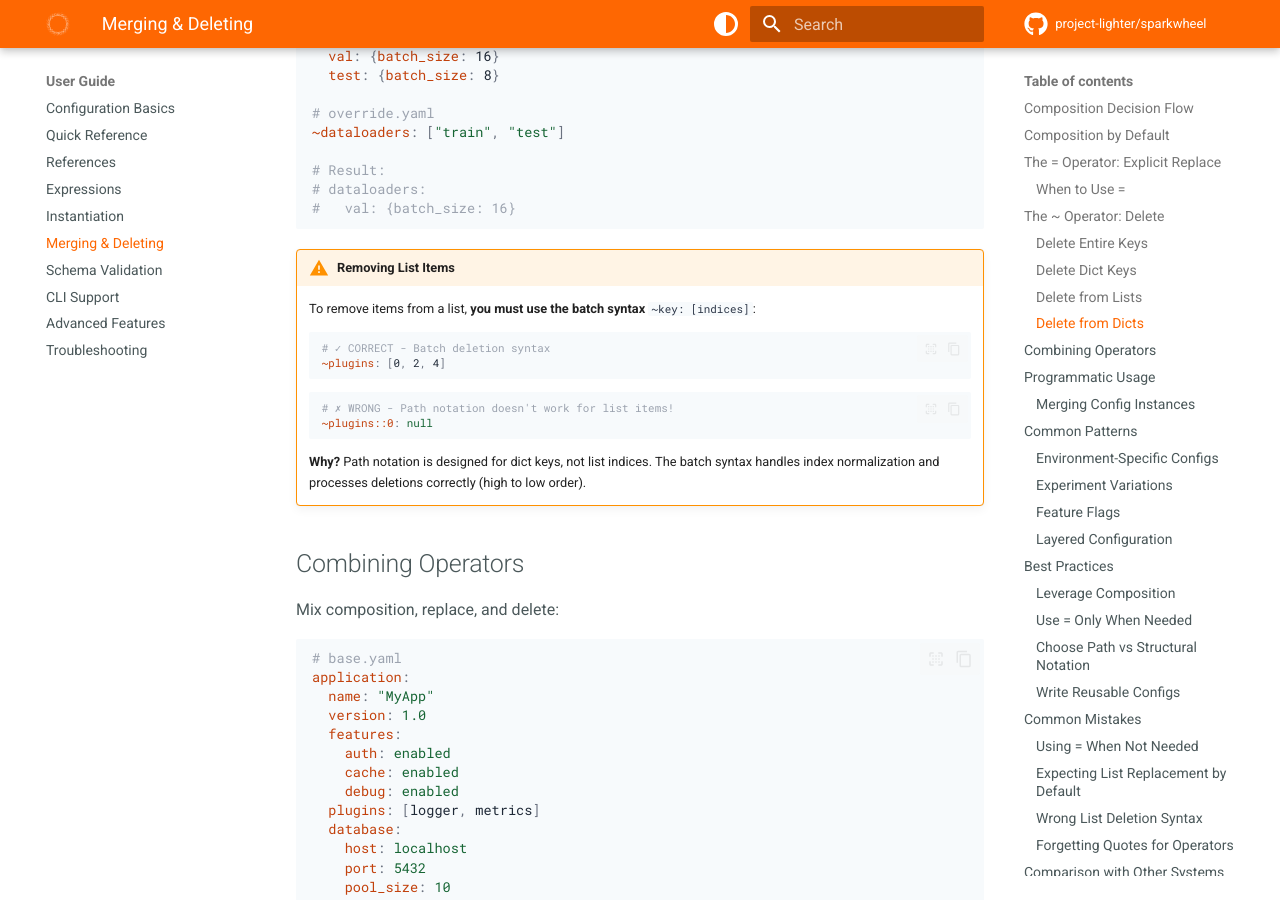
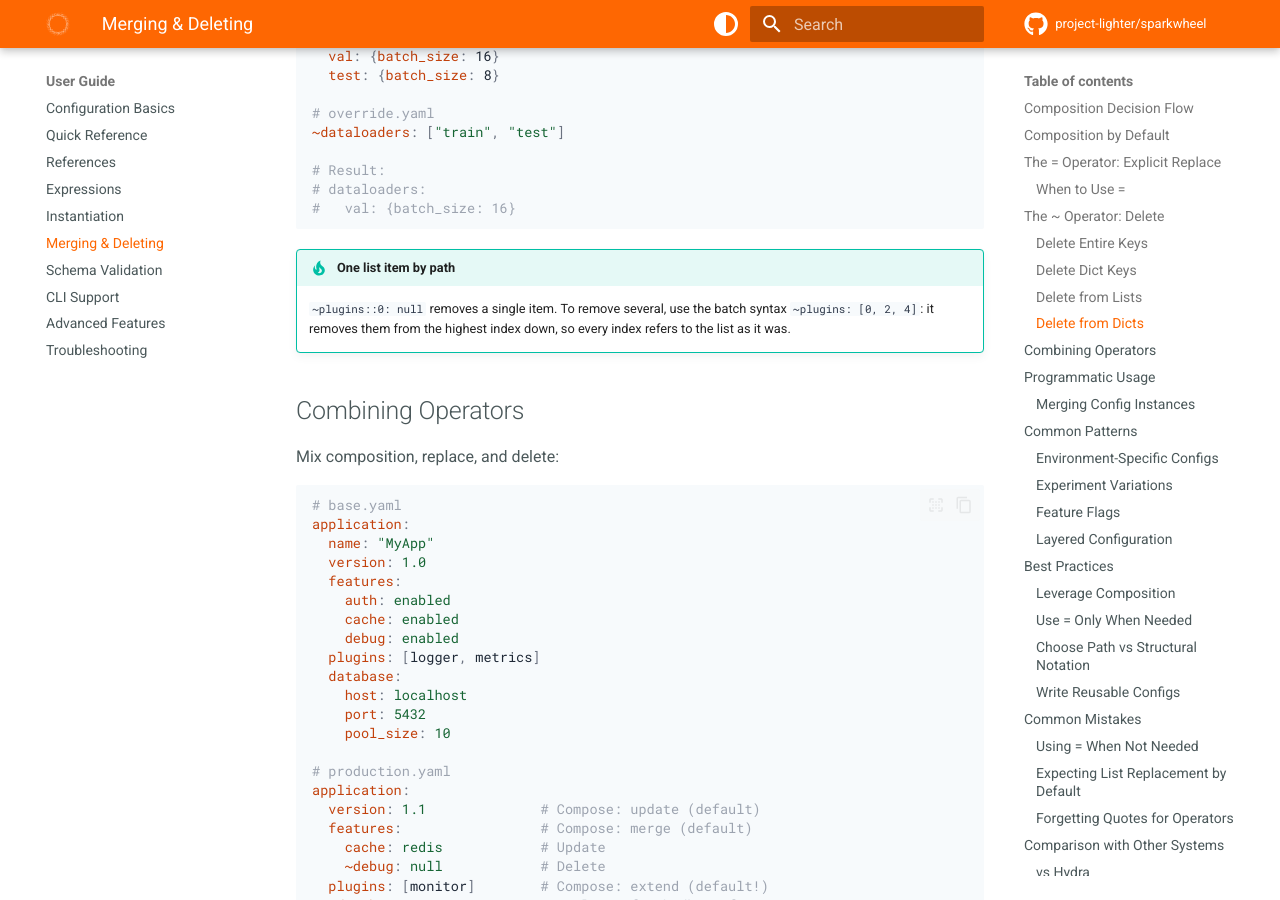
Before and after one commit to project-lighter/sparkwheel, an MkDocs documentation site: the page built from docs/user-guide/operators.md, in a window 1280 px wide and 900 px high, scrolled down 4106 px. Built offline with MkDocs 1.6.1 and Material for MkDocs 9.7.7, drawn with Linux system fonts in a browser that asks for light colours; comment, search, counter and statistics services are not loaded; some of the changed text lies outside the part shown.

Commit message:
fix: load files whose path holds '=', delete list items by path, keep special keys on components
A string that names an existing file is loaded as a file, so update("runs/lr=0.1/config.yaml")
works, and a leading ~ in a file path is expanded. ~list::N removes that item instead of doing
nothing. An override can no longer add _disabled_, _mode_ or _args_ to a plain dict, where they
did nothing; adding _target_ still turns it into a component. The hint for a new key no longer
mentions a command line.

````diff
--- a/docs/user-guide/operators.md
+++ b/docs/user-guide/operators.md
@@ -198,20 +198,8 @@ dataloaders:
 #   val: {batch_size: 16}
 ```
 
-!!! warning "Removing List Items"
-    To remove items from a list, **you must use the batch syntax** `~key: [indices]`:
-
-    ```yaml
-    # ✓ CORRECT - Batch deletion syntax
-    ~plugins: [0, 2, 4]
-    ```
-
-    ```yaml
-    # ✗ WRONG - Path notation doesn't work for list items!
-    ~plugins::0: null
-    ```
-
-    **Why?** Path notation is designed for dict keys, not list indices. The batch syntax handles index normalization and processes deletions correctly (high to low order).
+!!! tip "One list item by path"
+    `~plugins::0: null` removes a single item. To remove several, use the batch syntax `~plugins: [0, 2, 4]`: it removes them from the highest index down, so every index refers to the list as it was.
 
 ## Combining Operators
 
@@ -490,16 +478,6 @@ plugins: [cache]
 =plugins: [cache]
 ```
 
-### Wrong List Deletion Syntax
-
-```yaml
-# Wrong - path notation doesn't work for list indices
-~plugins::0: null
-
-# Correct - use batch syntax
-~plugins: [0]
-```
-
 ### Forgetting Quotes for Operators
 
 ```yaml
````
Also changed, not shown: docs/user-guide/cli.md (+4 -3 lines), docs/user-guide/troubleshooting.md (+1 -1 lines), 3 other files.
